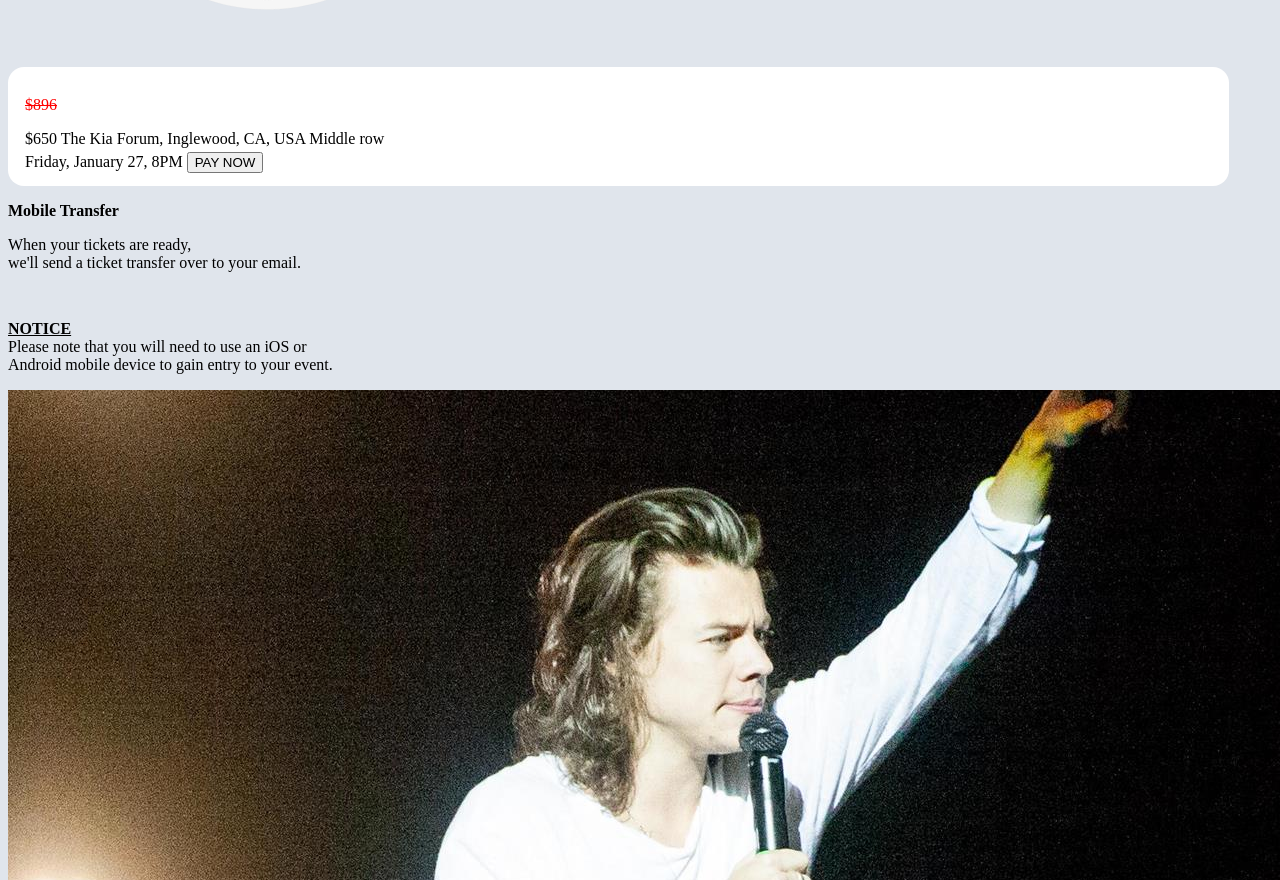
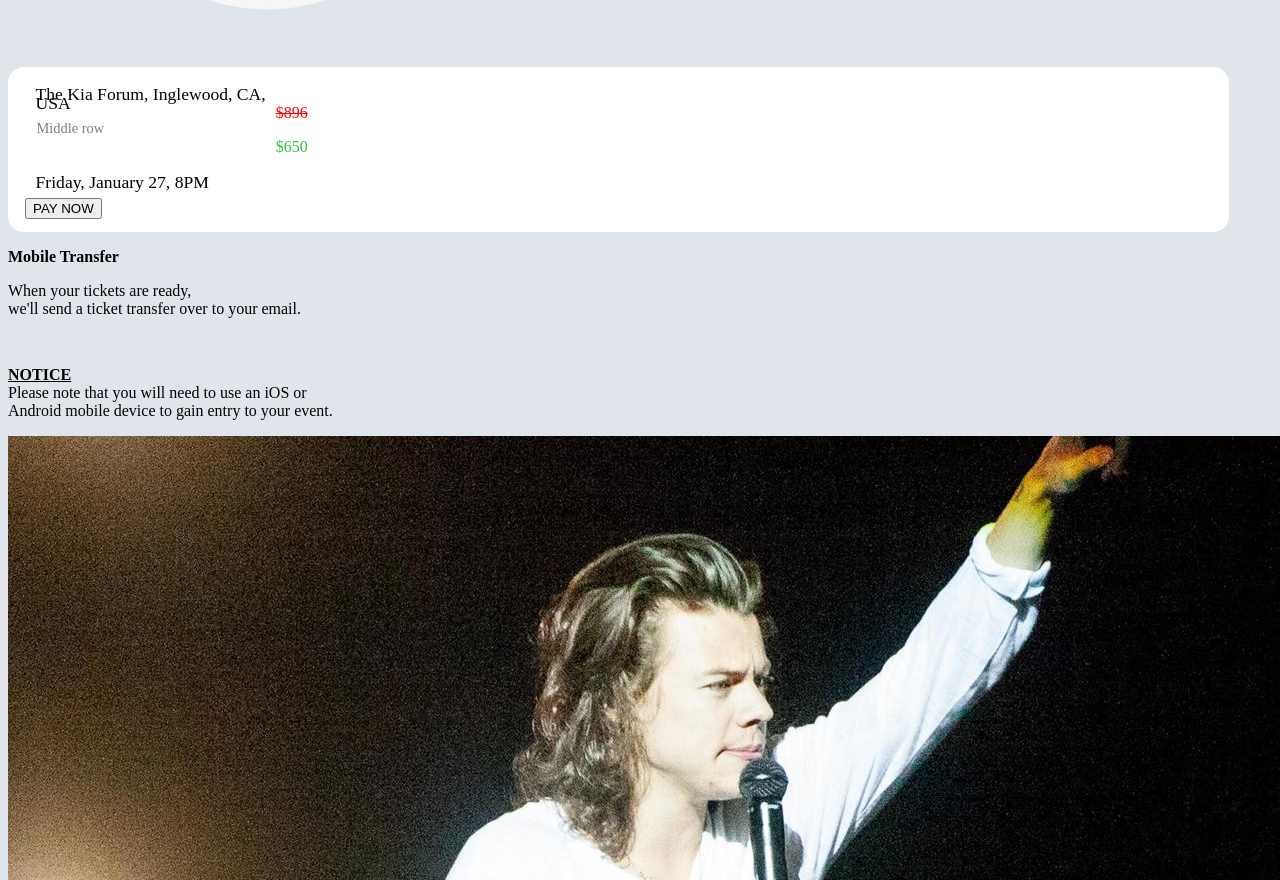
Before and after one commit to kiaforumtickets/harrystylesssss, a plain HTML site: page index.html in a window 1280 px wide. Shown: the part 875-1755 px from the top of the page. Drawn offline with Linux system fonts and the light colour scheme; some icons are missing.

Commit message:
Update styles.css

```diff
--- a/css/styles.css
+++ b/css/styles.css
@@ -45,6 +45,32 @@ body {
 
 
 }
+
+ .event-location{
+    font-size: 1.1em;
+    line-height: 0.5;
+    display: block;
+    padding: 0.6em;
+  }
+
+  .event-street {
+    padding: 0.8em;
+    font-size: 0.9em;
+    color: #7E7E7E;
+  }
+
+  .event-price{
+    color: #2BC23A;
+    float: right;
+    margin: 0.5em;
+  }
+
+  .event-date{
+    font-size: 1.1em;
+    line-height: 0.5;
+    display: block;
+    padding: 0.6em;
+  }
 
 
 
```
